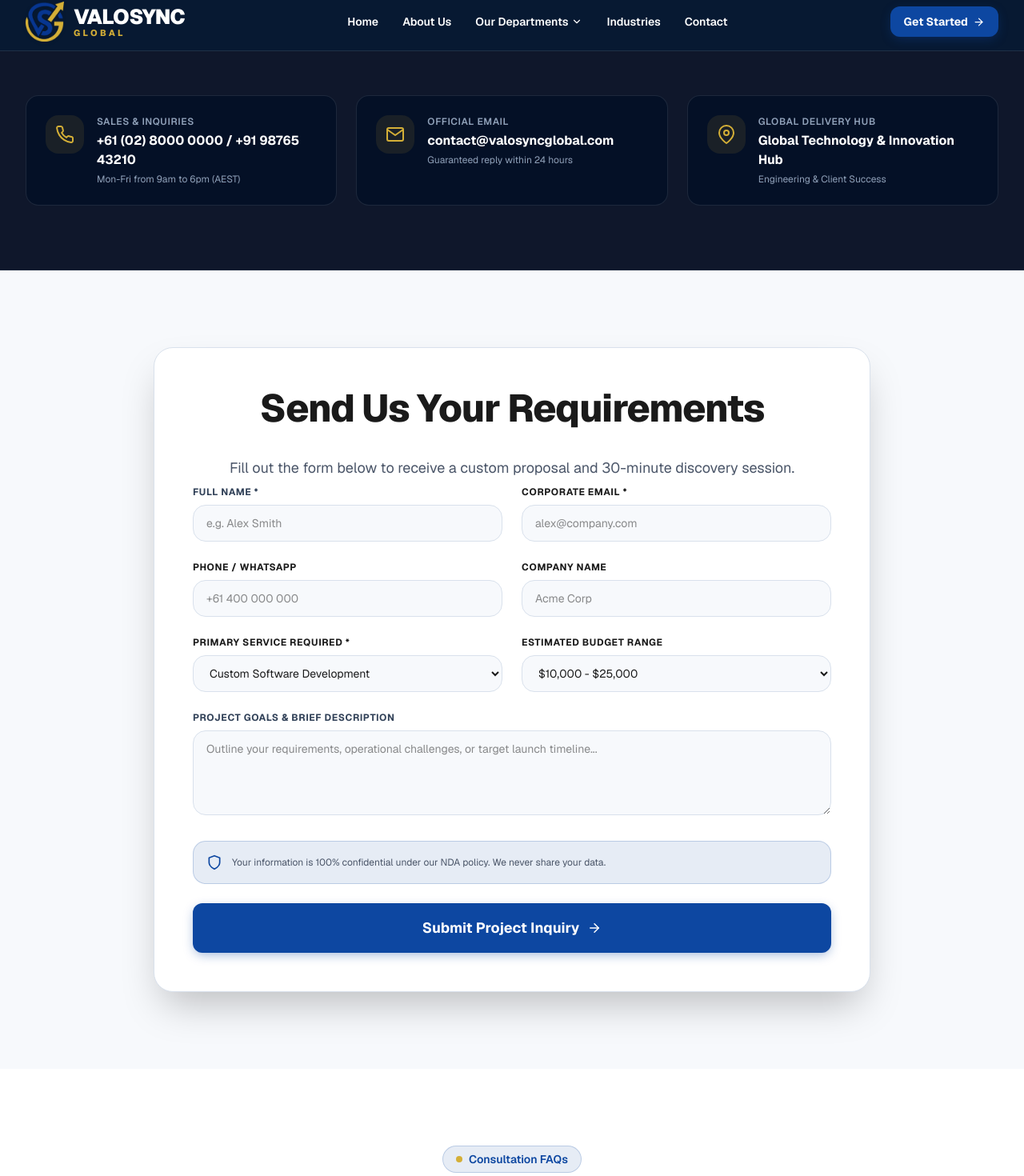
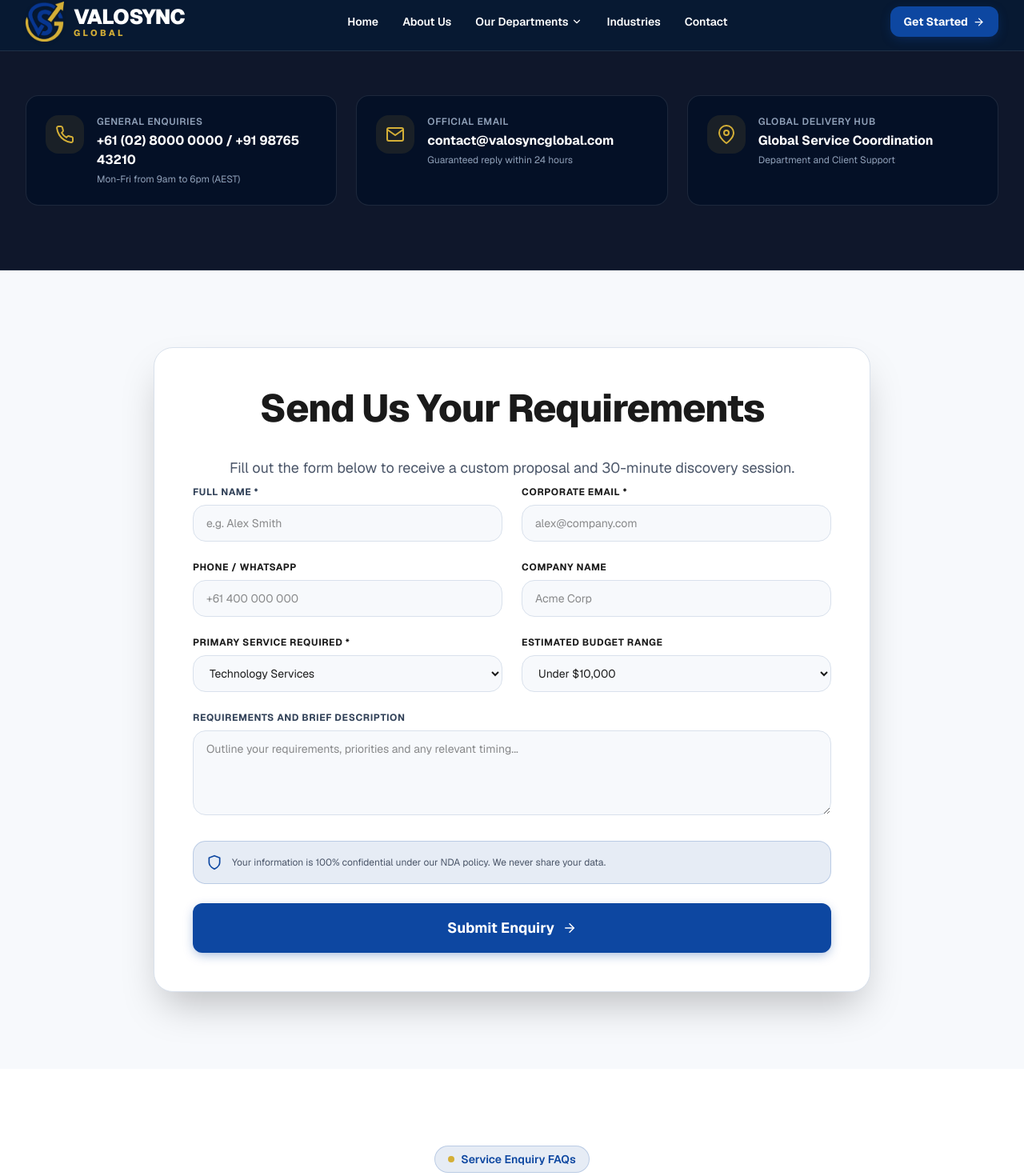
Before and after one commit to mayank-207/ValoSync-Global, a Next.js app: page /contact in a window 1280 px wide. Shown: the part 9-1479 px from the top of the page at 80% size. Built offline with nearby package versions, Linux system fonts and the light colour scheme.

Commit message:
Broaden contact journey across departments

```diff
--- a/app/contact/page.tsx
+++ b/app/contact/page.tsx
@@ -26,8 +26,8 @@ export default function ContactPage() {
     email: "",
     phone: "",
     company: "",
-    service: "Custom Software Development",
-    budget: "$10,000 - $25,000",
+    service: "Technology Services",
+    budget: "To be discussed",
     message: "",
   });
 
@@ -59,7 +59,7 @@ export default function ContactPage() {
   const contactMethods = [
     {
       icon: <PhoneIcon size={24} />,
-      title: "Sales & Inquiries",
+      title: "General Enquiries",
       detail: "+61 (02) 8000 0000 / +91 98765 43210",
       subtext: "Mon-Fri from 9am to 6pm (AEST)",
       href: "tel:+61280000000",
@@ -74,8 +74,8 @@ export default function ContactPage() {
     {
       icon: <MapPinIcon size={24} />,
       title: "Global Delivery Hub",
-      detail: "Global Technology & Innovation Hub",
-      subtext: "Engineering & Client Success",
+      detail: "Global Service Coordination",
+      subtext: "Department and Client Support",
       href: "#contact-form",
     },
   ];
@@ -84,7 +84,7 @@ export default function ContactPage() {
     {
       question: "How quickly will your team respond to my inquiry?",
       answer:
-        "Our technical architects review all submissions within 24 business hours to schedule a 30-minute discovery consultation.",
+        "Our team reviews each submission and directs it to the relevant department for an appropriate follow-up.",
     },
     {
       question: "Do you sign a Non-Disclosure Agreement (NDA) before discussing my project?",
@@ -92,9 +92,9 @@ export default function ContactPage() {
         "Yes. We strictly protect your proprietary ideas and business data under a 100% confidential NDA upon initial contact.",
     },
     {
-      question: "Can Valosync Global accommodate custom software timelines?",
+      question: "How will my enquiry reach the correct department?",
       answer:
-        "Absoutely. We offer both fixed milestone deliveries and dedicated agile engineering squads tailored to your launch dates.",
+        "Select the most relevant department in the form. If your requirement crosses service areas, our team will coordinate the initial review and confirm the appropriate contacts.",
     },
   ];
 
@@ -260,13 +260,12 @@ export default function ContactPage() {
                         onChange={(e) => setFormData({ ...formData, service: e.target.value })}
                         className="w-full px-4 py-3 text-sm rounded-xl border bg-[#F7F9FC] border-[#D9E1EC] focus:outline-none focus:ring-2 focus:ring-[#0D47A1] focus:border-[#0D47A1] text-[#1A1A1A]"
                       >
-                        <option value="Custom Software Development">Custom Software Development</option>
-                        <option value="Mobile App Development">Mobile App Development (iOS & Android)</option>
-                        <option value="CRM Development">CRM Development</option>
-                        <option value="AI Automation">AI Automation</option>
-                        <option value="Business Process Automation">Business Process Automation</option>
-                        <option value="Web Development">Web Development</option>
-                        <option value="Digital Marketing">Digital Marketing & SEO</option>
+                        <option value="Technology Services">Technology Services</option>
+                          <option value="Accounting Services">Accounting Services</option>
+                          <option value="Conveyancing Services">Conveyancing Services</option>
+                          <option value="Civil Engineering Services">Civil Engineering Services</option>
+                          <option value="Real Estate Services">Real Estate Services</option>
+                          <option value="Home Loan Services">Home Loan Services</option>
                       </select>
                     </div>
 
@@ -290,12 +289,12 @@ export default function ContactPage() {
 
                   <div>
                     <label htmlFor="message" className="block text-xs font-bold uppercase tracking-wider mb-2 text-slate-700 dark:text-slate-300">
-                      Project Goals & Brief Description
+                      Requirements and Brief Description
                     </label>
                     <textarea
                       id="message"
                       rows={4}
-                      placeholder="Outline your requirements, operational challenges, or target launch timeline..."
+                      placeholder="Outline your requirements, priorities and any relevant timing..."
                       value={formData.message}
                       onChange={(e) => setFormData({ ...formData, message: e.target.value })}
                       className="w-full px-4 py-3 text-sm rounded-xl border bg-[#F7F9FC] border-[#D9E1EC] focus:outline-none focus:ring-2 focus:ring-[#0D47A1] focus:border-[#0D47A1] text-[#1A1A1A]"
@@ -321,7 +320,7 @@ export default function ContactPage() {
                     disabled={isSubmitting}
                     rightIcon={<ArrowRightIcon size={18} />}
                   >
-                    {isSubmitting ? "Sending Request..." : "Submit Project Inquiry"}
+                    {isSubmitting ? "Sending Request..." : "Submit Enquiry"}
                   </Button>
                 </form>
               )}
@@ -333,9 +332,9 @@ export default function ContactPage() {
         <section className="section-padding bg-white">
           <div className="container max-w-3xl mx-auto">
             <SectionHeading
-              badge="Consultation FAQs"
+              badge="Service Enquiry FAQs"
               title="Frequently Asked Questions"
-              subtitle="Quick answers regarding your discovery call, NDA protection, and scope proposals."
+              subtitle="Quick answers about submitting an enquiry and connecting with the appropriate department."
               center
             />
             <FAQAccordion items={contactFaqs} defaultOpenIndex={0} />
```
